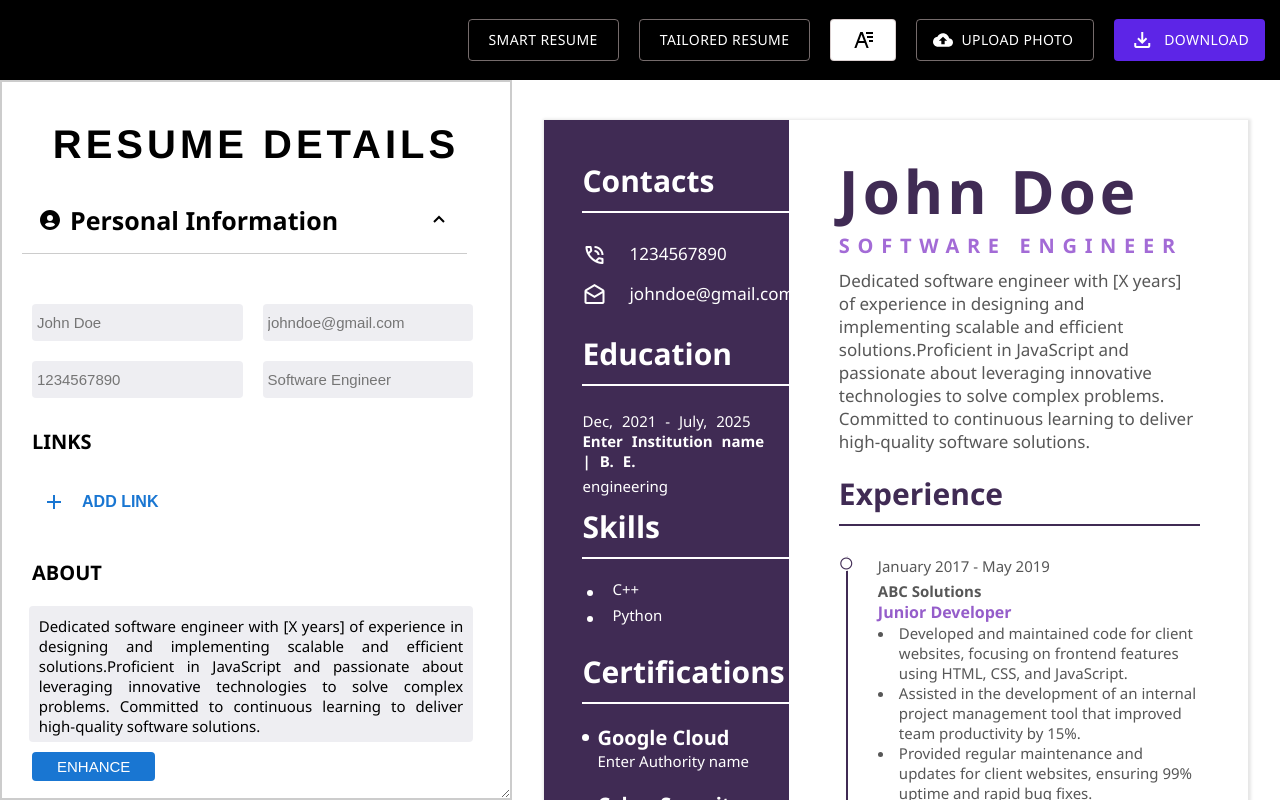
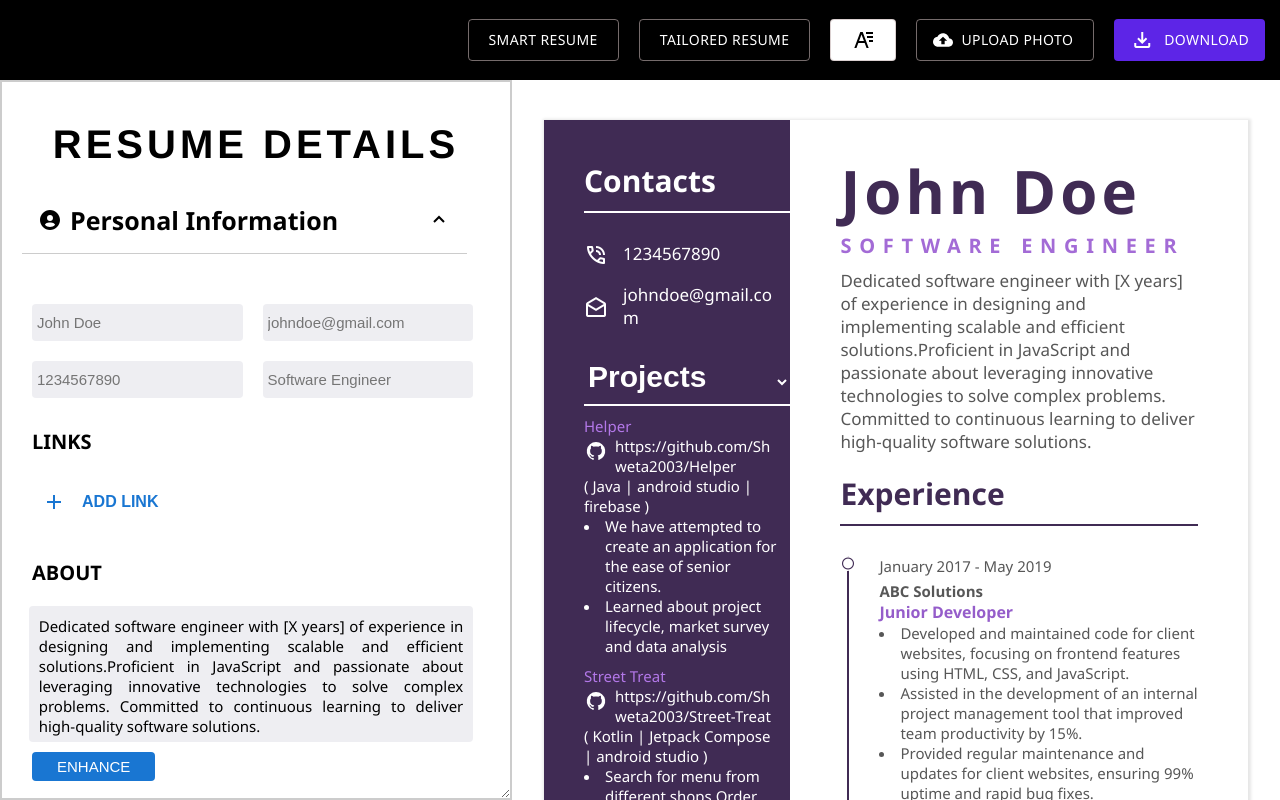
Before and after one commit to Shweta2003/resume-builder_, a React (Create React App) app: page /design/2 in a window 1280 px wide. Built offline with nearby package versions, Linux system fonts and the light colour scheme; a web font is replaced by a local one.

Commit message:
latest commit

```diff
--- a/src/Designs/Design1/Design1.jsx
+++ b/src/Designs/Design1/Design1.jsx
@@ -9,11 +9,11 @@ import { useOutletContext } from "react-router-dom";
 
 const Design1 = () => {
   const resume = useSelector((state) => state.resume);
-  const [top1, settop1] = useState("AWARDS");
+  const [top1, settop1] = useState("PROJECTS");
   const [top2, settop2] = useState("SKILLS");
-  const [top4, settop4] = useState("PROJECTS");
+  const [top4, settop4] = useState("CERTIFICATION");
   const [resumeRef, imgUrl] = useOutletContext();
-  const [maxheight, setheight] = useState(1090);
+  const [maxheight, setheight] = useState(1120);
 
   const leftRef = useRef(null);
   const rightRef = useRef(null);
@@ -94,7 +94,7 @@ const Design1 = () => {
         <a className={styles.pro} href={item.github}>
           <GitHubIcon
             sx={{ height: "30px" }}
-            style={{ marginLeft: "20px", marginRight: "10px" }}
+            style={{ marginLeft: "10px", marginRight: "10px" }}
           />
           <span style={{width:"92%",wordWrap:"break-word"}}>{item.github}</span>
         </a>
@@ -249,7 +249,7 @@ const Design1 = () => {
                 <div className={styles.back}>
                   <select
                     className={styles.title}
-                    defaultValue={"CERTIFICATION"}
+                    defaultValue={"PROJECTS"}
                     onChange={(e) => {
                       settop1(e.target.value);
                     }}
@@ -420,7 +420,7 @@ const Design1 = () => {
               <div className={styles.back2}>
                 <select
                   className={styles.title}
-                  defaultValue={"PROJECTS"}
+                  defaultValue={"CERTIFICATION"}
                   onChange={(e) => {
                     settop4(e.target.value);
                   }}
@@ -439,6 +439,22 @@ const Design1 = () => {
                   >
                     EDUCATION
                   </option>
+
+                  <option
+                    className={styles.check}
+                    value="AWARDS"
+                    name="AWARDS"
+                  >
+                    AWARDS
+                  </option>
+
+                  <option
+                    className={styles.check}
+                    value="CERTIFICATION"
+                    name="CERTIFICATION"
+                  >
+                    CERTIFICATION
+                  </option>
                   <option className={styles.check} value="SKILLS" name="SKILLS">
                     SKILLS
                   </option>
@@ -450,6 +466,10 @@ const Design1 = () => {
                   education
                 ) : top4 === "SKILLS" ? (
                   skills
+                  ) : top4 === "AWARDS" ? (
+                    awards
+                    ) : top4 === "CERTIFICATION" ? (
+                      certificateCat
                 ) : top4 === "PROJECTS" ? (
                   projects
                 ) : (
--- a/src/Designs/Design2/Design2.jsx
+++ b/src/Designs/Design2/Design2.jsx
@@ -8,9 +8,10 @@ import { useOutletContext } from "react-router-dom";
 
 const Design2 = () => {
   const resume = useSelector((state) => state.resume);
-  const [opt2, setopt2] = useState("PROJECTS")
+  const [opt2, setopt2] = useState("EDUCATION")
+  const [opt1, setopt1] = useState("PROJECTS")
   const [resumeRef] = useOutletContext();
-  const [maxheight, setheight] = useState(1090)
+  const [maxheight, setheight] = useState(1120)
 
   const leftRef = useRef(null);
   const rightRef = useRef(null);
@@ -120,10 +121,49 @@ const Design2 = () => {
     }
   )
 
+    // projectLeft component
+    const projectLeft = resume.projects.projectDetails.map(
+      (item, key) => {
+        return (
+          <div key={key} className={styles.ceta}>
+            <a
+              className={styles.projectp} href={item.link}>
+              {item.name}
+            </a>
+            <a
+              className={styles.prop} href={item.github}>
+              <GitHubIcon sx={{ height: "20px" }} style={{ marginTop: "5px", marginRight:"7px"}} /><span style={{wordWrap:"break-word", width:"87%"}}>{item.github}</span>
+            </a>
+            <div className={styles.procp}>{"( "}{item.technologies}{" )"}
+            </div>
+            <div className={styles.prodp}>
+              {/* {item.description} */}
+              {
+                item.description.split("\n").map((e) => {
+                  return <div className={styles.jump}><li className={styles.companyl}></li>
+                    <p>{e}</p></div>
+                })
+              }
+            </div>
+          </div>
+        );
+      }
+    )
+
   // awards component
   const awards = resume.additionalInformation.additionalInformationDetails.map((language, key) => {
     return (
       <div key={key} className={styles.award}>
+        <span class="material-symbols-outlined icon">bookmark
+        </span>{language.award}{" "}
+      </div>
+    );
+  })
+
+  // awardLeft component
+  const awardLeft = resume.additionalInformation.additionalInformationDetails.map((language, key) => {
+    return (
+      <div key={key} className={styles.awardl}>
         <span class="material-symbols-outlined icon">bookmark
         </span>{language.award}{" "}
       </div>
@@ -157,16 +197,16 @@ const Design2 = () => {
     <div className={styles.container}>
       <div className={styles.resume} style={{ fontFamily: `${(resume.fontFamily === "") ? "'Segoe UI', Tahoma, Geneva, Verdana, sans-serif" : resume.fontFamily}`, height: `${maxheight}px` }} ref={resumeRef}>
         <div className={styles.left} style={{ fontFamily: `${(resume.fontFamily === "") ? "'Segoe UI', Tahoma, Geneva, Verdana, sans-serif" : resume.fontFamily}` }}>
-          <div className={styles.subleft} ref={leftRef} style={{ height: "max-content" }}>
+          <div className={styles.subleft} ref={leftRef} style={{ height: "max-content", width:"100%" }}>
             <div className={styles.contacts}>
               <div className={styles.title}>Contacts</div>
               <div className={styles.phone}>
                 <span class="material-symbols-outlined icon">phone_in_talk</span>
-                {resume.personalInformation.phone}
+                <span style={{width:"78%"}}>{resume.personalInformation.phone}</span>
               </div>
               <div className={styles.phone}>
                 <span class="material-symbols-outlined icon">drafts</span>
-                {resume.personalInformation.email}
+                <span style={{width:"78%"}}>{resume.personalInformation.email}</span>
               </div>
               <div className={styles.links}>
                 {resume.personalInformation.links.map((link) => (
@@ -185,10 +225,19 @@ const Design2 = () => {
                 ))}
               </div>
             </div>
-            <div className={styles.education}>
-              <div className={styles.title}>Education</div>
-              <div className={styles.part1}>
-                {educationCat}
+            <div className={styles.sk}>
+              <select className={styles.title3} defaultValue={"PROJECTS"} onChange={(e) => { setopt1(e.target.value) }}>
+                <option className={styles.check} value="PROJECTS" name="PROJECTS">Projects</option>
+                <option className={styles.check} value="AWARDS" name="AWARDS">Awards</option>
+                <option className={styles.check} value="EDUCATION" name="EDUCATION">Education</option>
+              </select>
+
+              <div className={styles.comp1} style={{width:"100%"}}>
+                {(opt1 === "PROJECTS") ? projectLeft
+                :(opt1 === "EDUCATION")? educationCat
+                  : (opt1 === "AWARDS") ? awardLeft
+                    : <></>
+                }
               </div>
             </div>
             <div className={styles.skills}>
@@ -216,7 +265,7 @@ const Design2 = () => {
           </div>
         </div>
         <div className={styles.right} style={{ fontFamily: `${(resume.fontFamily === "") ? "'Segoe UI', Tahoma, Geneva, Verdana, sans-serif" : resume.fontFamily}` }}>
-          <div className={styles.subright} style={{ height: "max-content" }} ref={rightRef}>
+          <div className={styles.subright} style={{ height: "max-content", width:"100%" }} ref={rightRef}>
             <div className={styles.personalInfo}>
               <div className={styles.name}>{resume.personalInformation.name}</div>
               <div className={styles.jobTitle}>
@@ -260,14 +309,16 @@ const Design2 = () => {
             </div>
 
             <div className={styles.part2}>
-              <select className={styles.title2} defaultValue={"PROJECTS"} onChange={(e) => { setopt2(e.target.value) }}>
+              <select className={styles.title2} defaultValue={"EDUCATION"} onChange={(e) => { setopt2(e.target.value) }}>
                 <option className={styles.check} value="PROJECTS" name="PROJECTS">Projects</option>
                 <option className={styles.check} value="AWARDS" name="AWARDS">Awards</option>
+                <option className={styles.check} value="EDUCATION" name="EDUCATION">Education</option>
               </select>
 
               <div className={styles.comp1}>
                 {(opt2 === "PROJECTS") ? projects
                   : (opt2 === "AWARDS") ? awards
+                  : (opt2 === "EDUCATION") ? educationCat
                     : <></>
                 }
               </div>
--- a/src/Designs/Design2/Design2.module.css
+++ b/src/Designs/Design2/Design2.module.css
@@ -6,6 +6,34 @@
   margin-left: 2.5%;
   margin-right: 2.5%;
   box-shadow: 1px 1px 3px 2px rgba(0, 0, 0, 0.1);
+}
+
+.check{
+  color: black;
+}
+
+.projectp{
+  color: #b378e9;
+}
+
+.procp{
+  width: 95%;
+  word-wrap: break-word;
+}
+
+.prodp{
+  font-weight: 300;
+  width: 96%;
+  word-wrap: break-word;
+}
+
+.prop{
+  width: 190px;
+  margin-right: 20px;
+  color: white;
+  font-weight: 300;
+  word-wrap: break-word;
+  display: flex;
 }
 
 
@@ -46,7 +74,7 @@
 .right {
   display: flex;
   flex-direction: column;
-  width: 70%;
+  width: 65%;
   align-items: stretch;
   align-self: stretch;
   padding: 30px 50px;
@@ -62,6 +90,9 @@
 .contacts {
   margin-bottom: 20px;
   font-weight: 400;
+  width: 100%;
+  display: flex;
+  flex-direction: column;
 }
 
 .pos {
@@ -97,7 +128,7 @@
 }
 
 .title,
-.title2 {
+.title2, .title3 {
   font-size: 30px;
   padding-bottom: 10px;
   font-weight: bold;
@@ -128,7 +159,7 @@
   font-weight: bold;
   color: #ffffff;
 }
-.award {
+.award, .awardl{
   width: 90%;
   display: flex;
   align-items: center;
@@ -138,13 +169,20 @@
   color: #402b54;
 }
 
-.phone,
-.email,
-.link {
+.awardl{
+  color: white;
+  font-weight: 400;
+  margin-bottom: 8px;
+  width: 95%;
+}
+
+.phone, .link{
   display: flex;
   align-items: center;
+  margin-bottom: 10px;
   font-size: 17px;
-  gap: 0.5rem;
+  width: 100%;
+  word-wrap: break-word;
   color: #ffffff;
 }
 
@@ -223,7 +261,7 @@
   margin: 30px 0px;
 }
 
-.title2 {
+.title2, .title3 {
   width: 100%;
   border: none;
   border-bottom: 2px solid #402b54;
@@ -288,6 +326,7 @@
   text-align: left;
   flex-direction: column;
   width: 98%;
+  word-wrap: break-word;
   font-size: 15px;
   margin-bottom: 10px;
   font-weight: 500;
@@ -325,13 +364,14 @@
   display: flex;
   align-items: center;
   font-size: 15px;
+  color: #5b3b7a;
 }
 
 .proc {
   width: 80%;
   font-size: 15px;
   margin-left: 55px;
-  color: #402b54
+  color: #402b54;
 }
 
 .prod {
@@ -343,15 +383,15 @@
   color: #402b54;
 }
 
+.title3{
+  color: white;
+  border-color: white;
+}
+
 @media print {
-  .title2 {
+  .title2, .title3 {
     appearance: none;
     -webkit-appearance: none;
     -moz-appearance: none;
   }
-
-  @page {
-    margin-top: 30px;
-    height: 100%;
-  }
 }
--- a/src/Designs/Design3/Design3.jsx
+++ b/src/Designs/Design3/Design3.jsx
@@ -11,7 +11,7 @@ import { useOutletContext } from "react-router-dom";
 const Design3 = () => {
   const resume = useSelector((state) => state.resume);
   const [resumeRef] = useOutletContext();
-  const [maxheight, setheight] = useState(1090)
+  const [maxheight, setheight] = useState(1120)
 
   const leftRef = useRef(null);
   const rightRef = useRef(null);
@@ -23,7 +23,7 @@ const Design3 = () => {
       if (resumeRef.current.scrollHeight > resumeRef.current.clientHeight) {
         setheight(maxheight + 1090)
       }
-      else if ((leftRef.current.clientHeight + 400) < (maxheight - 1090) && (rightRef.current.clientHeight + 400) < (maxheight - 1090)) {
+      else if ((leftRef.current.clientHeight + 370) < (maxheight - 1090) && (rightRef.current.clientHeight + 370) < (maxheight - 1090)) {
         setheight(maxheight - 1090)
       }
     };
@@ -54,10 +54,10 @@ const Design3 = () => {
 
   }, [resumeRef, maxheight, leftRef, rightRef]);
 
-  const [opt1, setopt1] = useState("EDUCATION")
+  const [opt1, setopt1] = useState("PROJECTS")
   const [opt2, setopt2] = useState("SKILLS")
   const [opt3, setopt3] = useState("CERTIFICATION")
-  const [opt4, setopt4] = useState("PROJECTS")
+  const [opt4, setopt4] = useState("EDUCATION")
 
   // certificates component
   const certificateCat = resume.certificates.certificatesDetails.map(
@@ -233,7 +233,7 @@ const Design3 = () => {
               <div className={styles.education}>
                 {/* <div className={styles.title}>EDUCATION</div> */}
                 <div className={styles.back}>
-                  <select className={styles.title3} defaultValue={"EDUCATION"} onChange={(e) => { setopt1(e.target.value) }} style={{ fontFamily: `${(resume.fontFamily === "") ? "'Arvo', serif" : resume.fontFamily}` }}>
+                  <select className={styles.title3} defaultValue={"PROJECTS"} onChange={(e) => { setopt1(e.target.value) }} style={{ fontFamily: `${(resume.fontFamily === "") ? "'Arvo', serif" : resume.fontFamily}` }}>
                     <option className={styles.check} value={"PROJECTS"} name="PROJECTS" >PROJECTS</option>
                     <option className={styles.check} value={"CERTIFICATION"} name="CERTIFICATION" >CERTIFICATION</option>
                     <option className={styles.check} value={"EDUCATION"} name="EDUCATION" >EDUCATION</option>
@@ -315,17 +315,19 @@ const Design3 = () => {
               <div className={styles.experiences}>
                 {/* <div className={styles.title}>CERTIFICATES</div> */}
                 <div className={styles.back}>
-                  <select className={styles.title3} defaultValue={"PROJECTS"} onChange={(e) => { setopt4(e.target.value) }} style={{ fontFamily: `${(resume.fontFamily === "") ? "'Arvo', serif" : resume.fontFamily}` }}>
+                  <select className={styles.title3} defaultValue={"EDUCATION"} onChange={(e) => { setopt4(e.target.value) }} style={{ fontFamily: `${(resume.fontFamily === "") ? "'Arvo', serif" : resume.fontFamily}` }}>
                     <option className={styles.check} value={"PROJECTS"} name="PROJECTS" >PROJECTS</option>
                     <option className={styles.check} value={"CERTIFICATION"} name="CERTIFICATION" >CERTIFICATION</option>
                     <option className={styles.check} value={"AWARDS"} name="AWARDS" >AWARDS</option>
+                    <option className={styles.check} value={"EDUCATION"} name="EDUCATION" >EDUCATION</option>
                   </select>
                 </div>
                 <>
                   {(opt4 === "PROJECTS") ? projects
                     : (opt4 === "CERTIFICATION") ? certificateCat
-                      : (opt4 === "AWARDS") ? awards
-                        : <></>
+                      : (opt4 === "EDUCATION") ? educationCat
+                        : (opt4 === "AWARDS") ? awards
+                          : <></>
                   }
                 </>
               </div>
--- a/src/Designs/Design3/Design3.module.css
+++ b/src/Designs/Design3/Design3.module.css
@@ -334,8 +334,4 @@
   -webkit-appearance: none;
   -moz-appearance: none;
   }
-  @page{
-    margin-top: 30px;
-    height: 100%;
-  }
 }
--- a/src/Designs/Design4/Design4.module.css
+++ b/src/Designs/Design4/Design4.module.css
@@ -365,9 +365,4 @@
     -webkit-appearance: none;
     -moz-appearance: none;
   }
-
-  @page{
-    margin-top: 30px;
-    height: 100%;
-  }
 }
--- a/src/components/Form/Form.jsx
+++ b/src/components/Form/Form.jsx
@@ -76,7 +76,9 @@ const Form = () => {
 
   const handleToggleDetails = (sectionComponent) => {
     dispatch(toggleDetails(sectionComponent));
-    dispatch(toggleFocus(!resume.focus));
+    if(sectionComponent === "experiences" && resume.focus === true){
+      dispatch(toggleFocus(!resume.focus));
+    }
   };
 
   return (
```
Also changed, not shown: src/Designs/Design1/Design1.module.css (+8 -4 lines).
